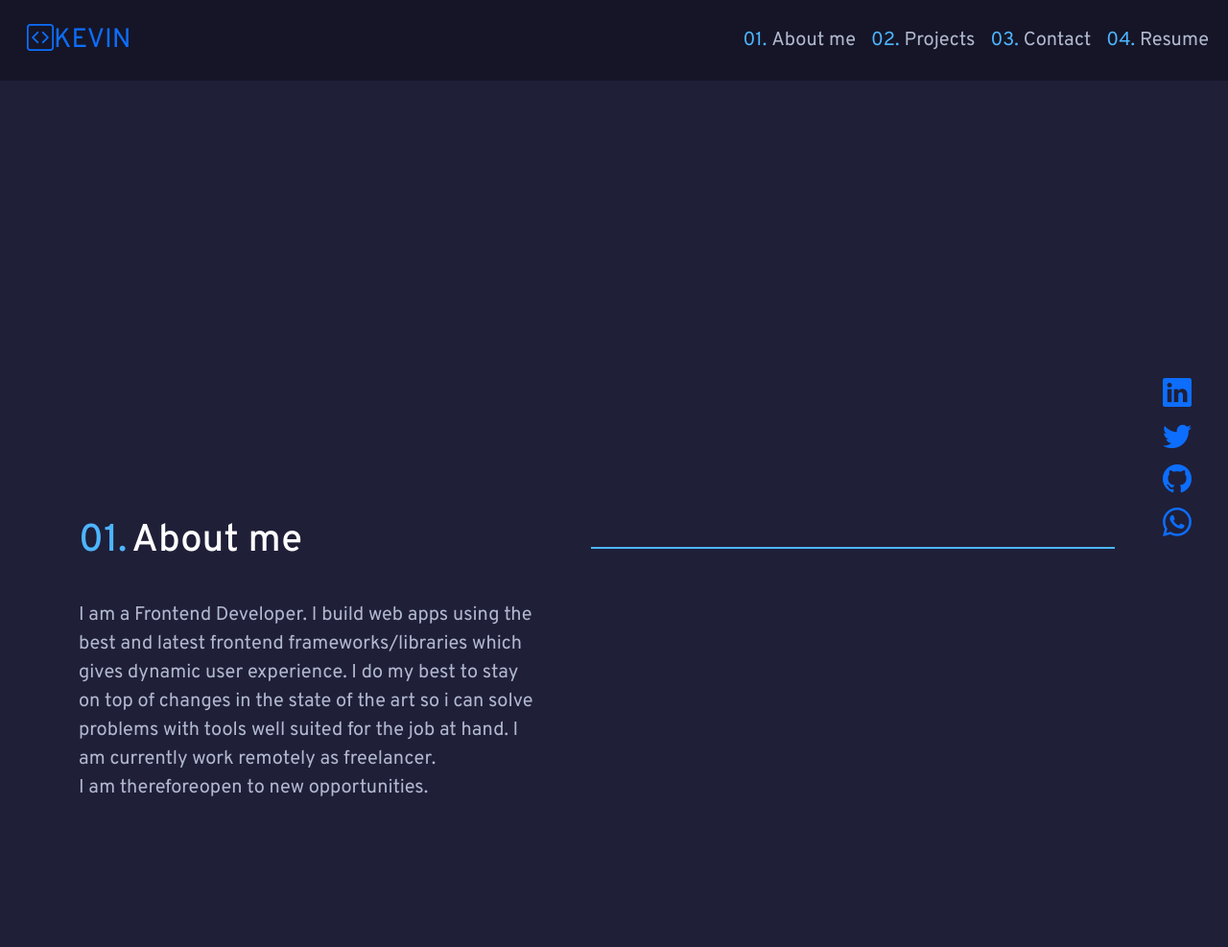
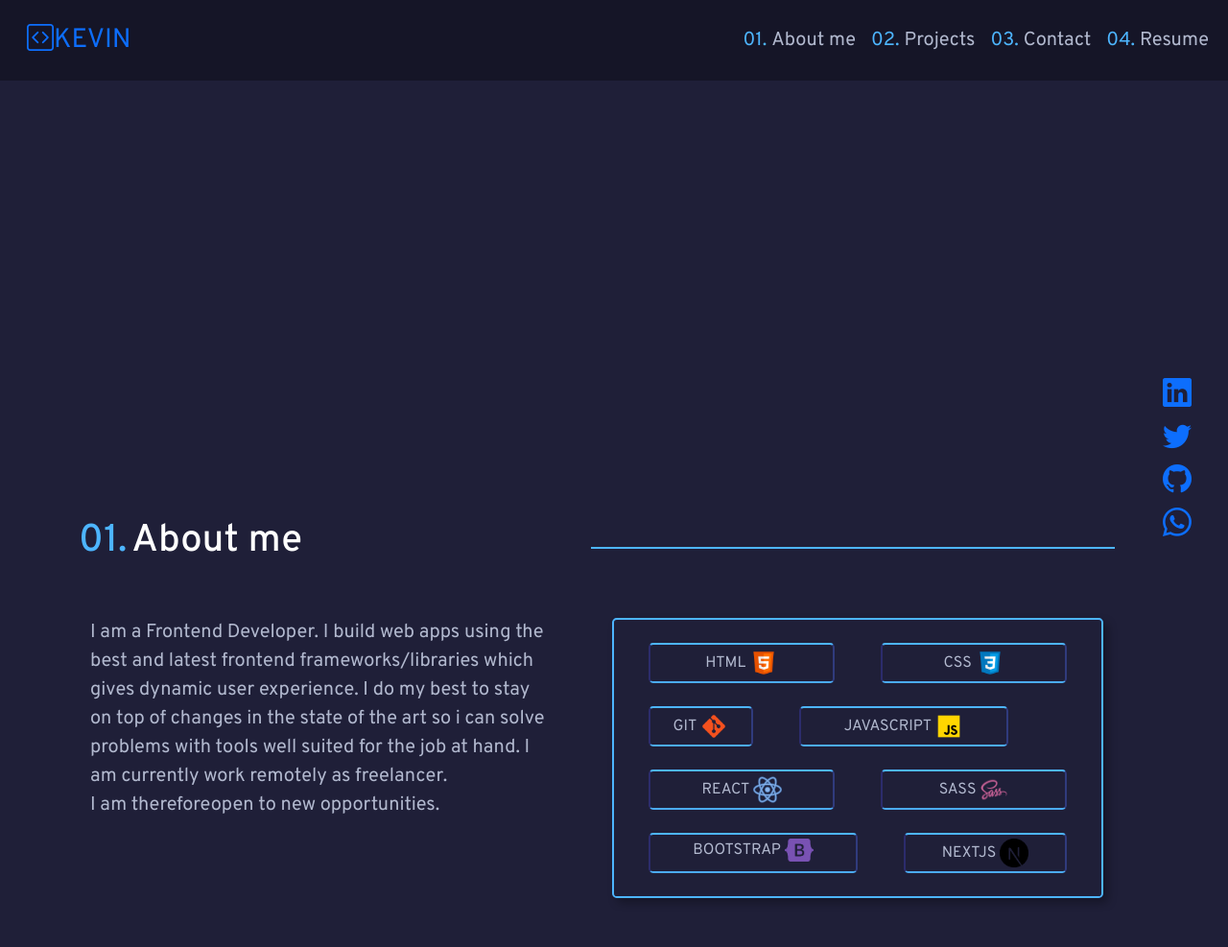
Before and after one commit to ngarikev/port_folio, a plain HTML site: page index.html in a window 1280 px wide. Shown: the top 987 px of the page at 96% size. Drawn offline with nearby package versions, Linux system fonts and the light colour scheme.

Commit message:
Added skils and animation on about page

```diff
--- a/index.html
+++ b/index.html
@@ -84,9 +84,8 @@
         </div>
 
         <div class="container">
-            <div class="row">
-                <div class="col-lg fs-5">
-                    <br>
+            <div class="row mx-xsm-5 mx-lg-0">
+                <div class="col-lg fs-5 mt-5">
                     <p>I am a Frontend Developer. I build web apps using the <br> best and latest frontend frameworks/libraries which <br> gives dynamic user experience.
                     I do my best to stay <br> on top of changes in the state of the art so i can solve problems with tools well suited for the job at hand.
                     I <br> am currently work remotely as freelancer. <br> I am thereforeopen to new opportunities.</p>
@@ -94,8 +93,47 @@
 
                     <a href="#"><button type="button" class="btn btn-outline-primary cta">View my resume</button></a>
                 </div>
-                <div class="col">
-
+                <div class="col-lg mt-5 m-lg-5 bg-transparent  rounded-3 skills">
+                    <div class="row m-4 gap-5">
+                        <div class="col p-1 text-center d-inline-block rounded-3 skill-tag">
+                            HTML
+                            <img src="images/html-5--v1.png" class="img-fluid" alt="img" style="width: 30px; height: auto;">
+                        </div>
+                        <div class="col p-1 text-center d-inline-block rounded-3 skill-tag">
+                            CSS
+                            <img src="images/css3.png" class="img-fluid" alt="img" style="width: 30px; height: auto;">
+                        </div>
+                    </div>
+                    <div class="row m-4 gap-5">
+                        <div class="col-3 p-1 text-center d-inline-block rounded-3 skill-tag">
+                            GIT
+                            <img src="images/git.png" class="img-fluid" alt="img" style="width: 30px; height: auto;">
+                        </div>
+                        <div class="col-6 p-1 text-center d-inline-block rounded-3 skill-tag">
+                            JAVASCRIPT
+                            <img src="images/javascript--v1.png" class="img-fluid" alt="img" style="width: 30px; height: auto;">
+                        </div>
+                    </div>
+                    <div class="row m-4 gap-5">
+                        <div class="col p-1 text-center d-inline-block rounded-3 skill-tag">
+                            REACT
+                            <img src="images/react.png" class="img-fluid" alt="img" style="width: 30px; height: auto;">
+                        </div>
+                        <div class="col p-1 text-center d-inline-block rounded-3 skill-tag">
+                            SASS
+                            <img src="images/sass.com (1).png" class="img-fluid" alt="img" style="width: 30px; height: auto;">
+                        </div>
+                    </div>
+                    <div class="row m-4  gap-5">
+                        <div class="col-6 p-1 text-center d-inline-block rounded-3 skill-tag">
+                            BOOTSTRAP
+                            <img src="images/bootstrap.com.png" class="img-fluid" alt="img" style="width: 30px; height: auto;">
+                        </div>
+                        <div class="col p-1 text-center d-inline-block rounded-3 skill-tag">
+                            NEXTJS
+                            <img src="images/nextjs.png" class="img-fluid" alt="img" style="width: 30px; height: auto;">
+                        </div>
+                    </div>
                 </div>
             </div>
         </div>
--- a/style.css
+++ b/style.css
@@ -52,8 +52,7 @@ body{
         top: -200px;
         background-position: -2000px 0;
     }
-    25%,
-    50%{
+    25%,50%{
         opacity: 1;
         top: 50px;
         transform: scale(1.5, 1.5);
@@ -169,8 +168,7 @@ body{
     animation: dance 1.5s linear 12.5s infinite;
 }
 @keyframes dance{
-    0%,
-    100%{
+    0%,100%{
         opacity: 1;
         position: absolute;
         top: -20px;
@@ -207,3 +205,70 @@ body{
     background-color: var(--color-primary);
     margin-top: 180px;
 }
+
+.skills{
+    border: 2px solid var(--container-color);
+    box-shadow: 5px 5px 10px rgba(0,0,0,.3);
+    animation: borders 5s ease infinite alternate;
+}
+@keyframes borders{
+    0%,50%,100%{
+        border: 2px solid var(--color-primary);
+    }
+    10%,80%{
+        border-bottom: 2px solid var(--container-color);
+    }
+    20%,90%{
+        border-left: 2px solid var(--container-color);
+    }
+    30%,60%{
+        border-top: 2px solid var(--container-color);
+    }
+    40%,70%{
+        border-right: 2px solid var(--container-color);
+    }
+}
+.skill-tag{
+    border: 2px solid var(--container-color);
+    box-sizing: border-box;
+    animation: tag 3s ease infinite alternate;
+}
+@keyframes tag{
+    0%{
+        border-top: 2px solid var(--container-color);
+    }
+    25%{
+        border-right: 2px solid var(--color-primary);
+    }
+    50%{
+        border-bottom: 2px solid var(--container-color);
+    }
+    75%{
+        border-left: 2px solid var(--color-primary);
+    }
+    100%{
+        border: 2px solid var(--container-color);
+    }
+}
+.skill-tag{
+    animation: tag2 3s ease infinite alternate;
+}
+@keyframes tag2{
+    0%{
+        border-top: 2px solid var(--color-primary);
+    }
+    25%{
+        border-right: 2px solid var(--container-color);
+    }
+    50%{
+        border-bottom: 2px solid var(--color-primary);
+    }
+    75%{
+        border-left: 2px solid var(--container-color);
+    }
+    100%{
+        border: 2px solid var(--color-primary);
+    }
+}
+
+/*****  About-section End *****/
```
Also changed, not shown: images/bootstrap.com.png (renamed from images/pngwing.com.png), images/nextjs.png (added), images/python.png (added), images/sass.com (1).png (renamed from images/pngwing.com (1).png).
